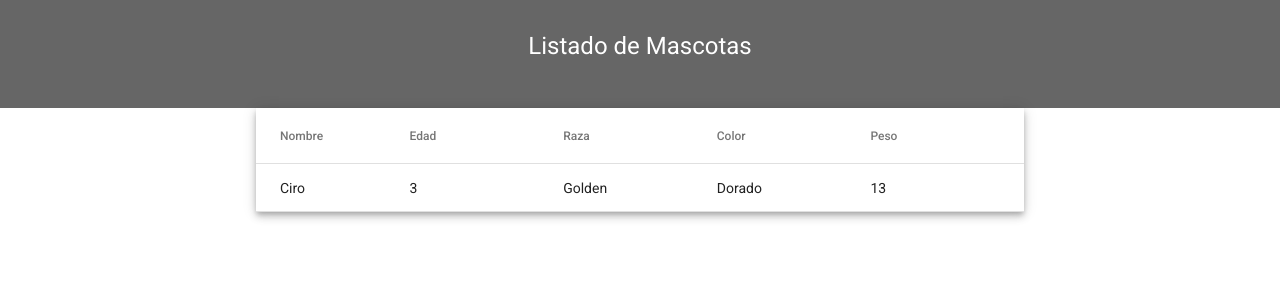
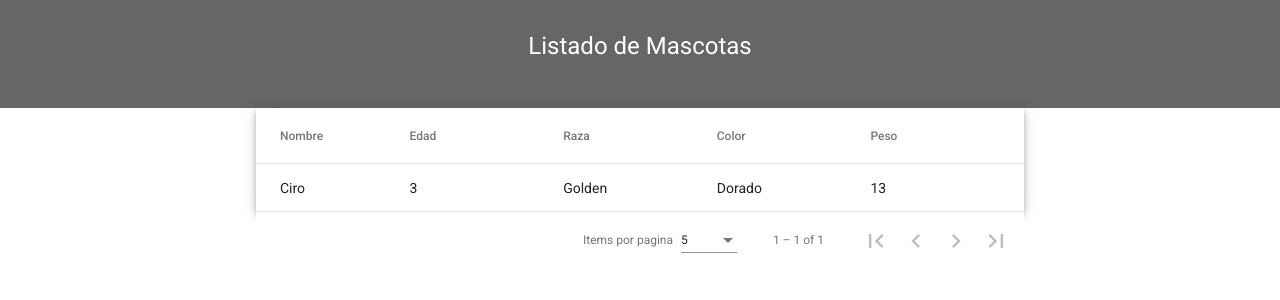
Before and after one commit to AMorenoBerrocal/repositorio-NetCore-Angular, an Angular app in the folder FE-CRUDMascotas/: page / in a window 1280 px wide. Shown: the top 300 px of the page. Built offline with nearby package versions, Linux system fonts and the light colour scheme.

Commit message:
Añadiendo paginacion

```diff
--- a/FE-CRUDMascotas/src/app/app.module.ts
+++ b/FE-CRUDMascotas/src/app/app.module.ts
@@ -13,6 +13,8 @@
 // Angular material
 import { MatSlideToggleModule } from '@angular/material/slide-toggle';
 import { MatTableModule } from '@angular/material/table';
+import { MatPaginatorModule } from '@angular/material/paginator';
+
 
 
 @NgModule({
@@ -27,7 +29,8 @@
     AppRoutingModule,
     BrowserAnimationsModule,
     MatSlideToggleModule,
-    MatTableModule
+    MatTableModule,
+    MatPaginatorModule
   ],
   providers: [],
   bootstrap: [AppComponent]
--- a/FE-CRUDMascotas/src/app/components/listado-mascota/listado-mascota.component.html
+++ b/FE-CRUDMascotas/src/app/components/listado-mascota/listado-mascota.component.html
@@ -33,6 +33,10 @@
 
         <tr mat-header-row *matHeaderRowDef="displayedColumns"></tr>
         <tr mat-row *matRowDef="let row; columns: displayedColumns;"></tr>
-      </table>
+    </table>
+    <mat-paginator [pageSizeOptions]="[5, 10, 20]"
+                 showFirstLastButtons
+                 aria-label="Select page of periodic elements">
+    </mat-paginator>
 
 </div>
--- a/FE-CRUDMascotas/src/app/components/listado-mascota/listado-mascota.component.ts
+++ b/FE-CRUDMascotas/src/app/components/listado-mascota/listado-mascota.component.ts
@@ -1,8 +1,10 @@
-import { Component, OnInit } from '@angular/core';
+import { AfterViewInit, Component, OnInit, ViewChild } from '@angular/core';
+import { MatPaginator } from '@angular/material/paginator';
+import { MatTableDataSource } from '@angular/material/table';
 import { Mascota } from 'src/app/interfaces/mascota';
 
 
-const ELEMENT_DATA: Mascota[] = [
+const listMascotas: Mascota[] = [
   { nombre: 'Ciro', edad:3, raza: 'Golden', color: 'Dorado', peso: 13 }
 ];
 
@@ -11,13 +13,20 @@
   templateUrl: './listado-mascota.component.html',
   styleUrls: ['./listado-mascota.component.css']
 })
-export class ListadoMascotaComponent implements OnInit {
+export class ListadoMascotaComponent implements OnInit, AfterViewInit {
   displayedColumns: string[] = ['nombre', 'edad', 'raza', 'color', 'peso'];
-  dataSource = ELEMENT_DATA;
+  dataSource = new MatTableDataSource<Mascota>(listMascotas);
+
+  @ViewChild(MatPaginator) paginator!: MatPaginator;
 
   constructor() { }
 
   ngOnInit(): void {
   }
 
+  ngAfterViewInit(){
+    this.dataSource.paginator = this.paginator;
+    this.paginator._intl.itemsPerPageLabel = 'Items por pagina';
+  }
+
 }
```
